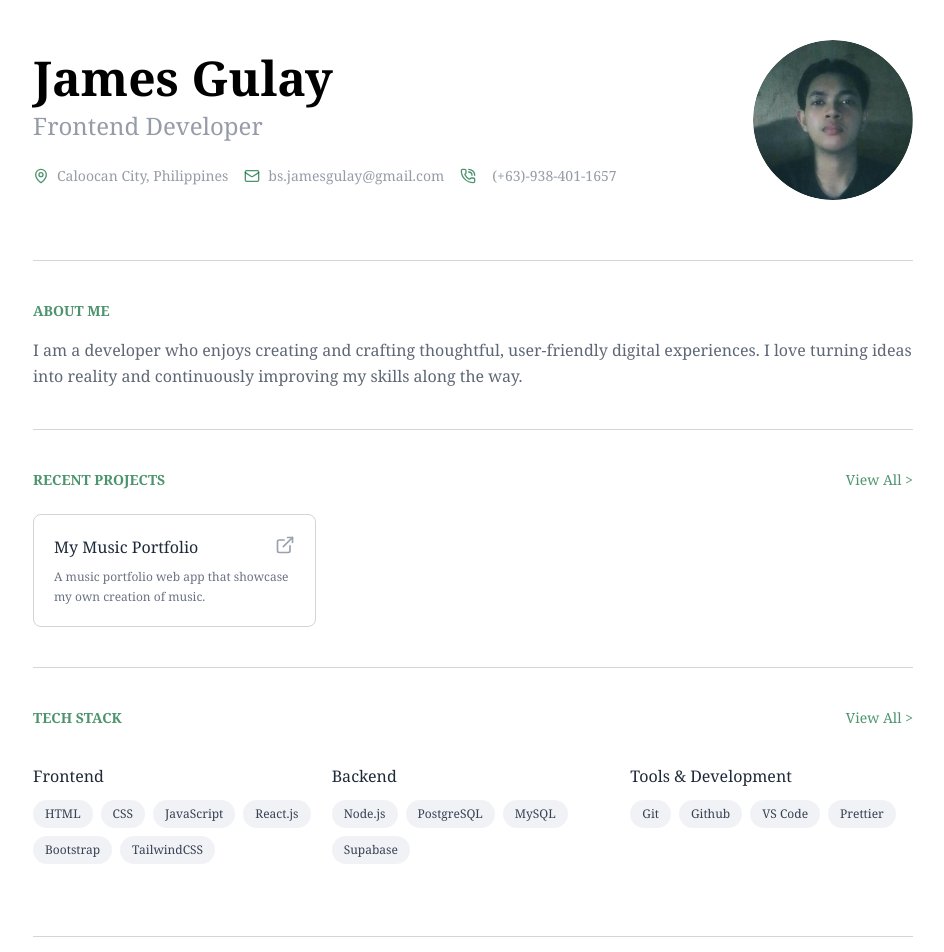
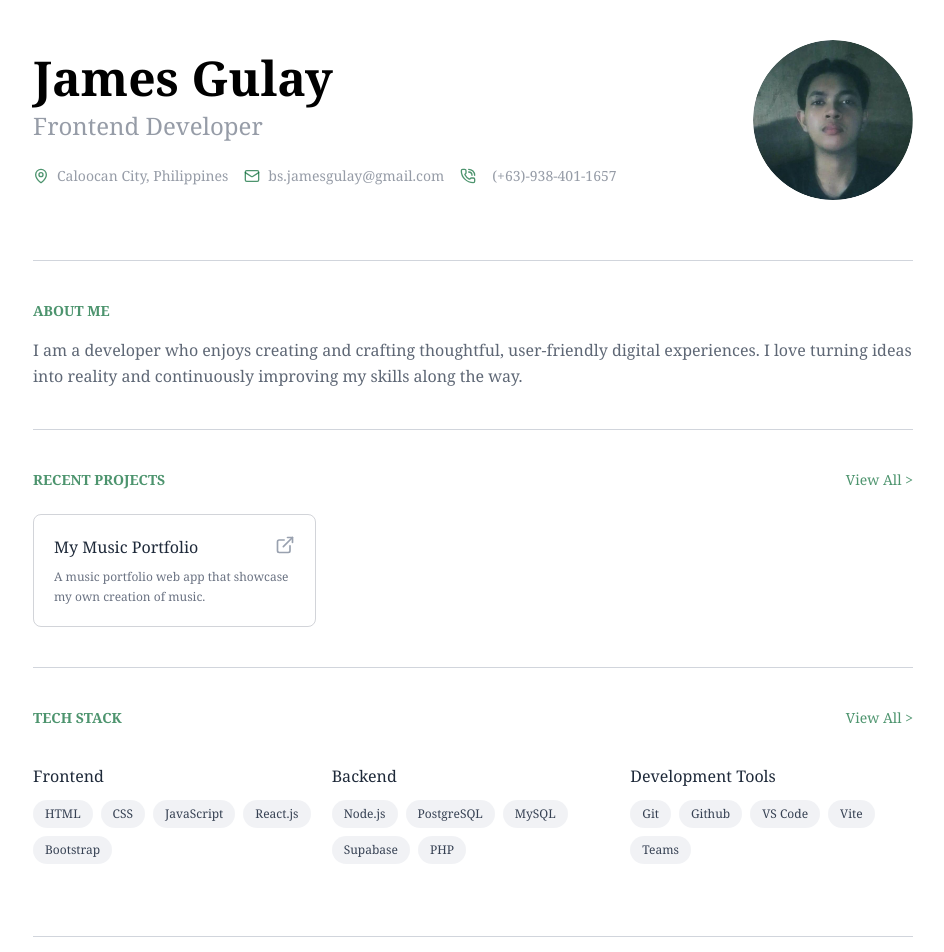
Before and after one commit to giacomoverdura/JGPortfolio, a React (Vite) app: page / in a window 1280 px wide. Shown: the top 952 px of the page, without its empty margins (167-1111 px from the left). Built offline with nearby package versions, Linux system fonts and the light colour scheme.

Commit message:
fix data

```diff
--- a/src/components/Stack.tsx
+++ b/src/components/Stack.tsx
@@ -1,19 +1,7 @@
+import { techStackData } from '../data/TechStackData';
+
 export default function Stack() {
-
- const techStackData = [
-    {
-      label : "Frontend",
-      items : ["HTML", "CSS", "JavaScript", "React.js", "Bootstrap", "TailwindCSS"]
-    },
-    {
-      label : "Backend",
-      items : ["Node.js", "PostgreSQL", "MySQL", "Supabase"]
-    },
-    {
-      label : "Tools & Development",
-      items : ["Git", "Github", "VS Code", "Prettier"]
-    }
- ];
+const displayedStacks = ["Frontend", "Backend", "Development Tools"];
 
   return (
     <section id="tech-stack" className="border-b border-gray-300 mb-10 pb-10">
@@ -25,11 +13,11 @@ export default function Stack() {
       </div>
 
       <div className="grid grid-cols-1 md:grid-cols-3 gap-6 md:gap-4">
-        {techStackData.map((stack, index) => (
+        {techStackData.filter(stack => displayedStacks.includes(stack.stackLabel)).map((stack, index) => (
           <div key={index} className="py-2 md:py-5">
-            <h1 className="font-medium text-gray-800">{stack.label}</h1>
+            <h1 className="font-medium text-gray-800">{stack.stackLabel}</h1>
             <div className="stack my-3 flex flex-wrap justify-start gap-2 text-xs">
-              {stack.items.map((tech, i) => (
+              {stack.stackItems.slice(0, 5).map((tech, i) => (
                 <span key={i} className="bg-gray-300/30 rounded-full text-gray-700 px-3 py-1.5"> {tech} </span>
               ))}
             </div>
--- /dev/null
+++ b/src/data/TechStackData.tsx
@@ -0,0 +1,22 @@
+export const techStackData = [
+    {
+      stackLabel : "Frontend",
+      stackItems : ["HTML", "CSS", "JavaScript", "React.js", "Bootstrap", "TailwindCSS", "Prettier"]
+    },
+    {
+      stackLabel : "Backend",
+      stackItems : ["Node.js", "PostgreSQL", "MySQL", "Supabase", "PHP", "Laravel"]
+    },
+    {
+      stackLabel : "Development Tools",
+      stackItems : ["Git", "Github", "VS Code", "Vite", "Teams"]
+    },
+    {
+      stackLabel : "Deployment / Hosting",
+      stackItems : ["Vercel"]
+    },
+    {
+      stackLabel : "APIs / External Services",
+      stackItems : ["Last.fm API"]
+    }
+  ]
--- a/src/pages/TechStack.tsx
+++ b/src/pages/TechStack.tsx
@@ -1,27 +1,7 @@
+import { techStackData } from '../data/TechStackData';
+
 export default function TechStack() {
 
-  const techStackData = [
-    {
-      stackLabel : "Frontend",
-      stackItems : ["HTML", "CSS", "JavaScript", "React.js", "Bootstrap", "TailwindCSS", "Prettier"]
-    },
-    {
-      stackLabel : "Backend",
-      stackItems : ["Node.js", "PostgreSQL", "MySQL", "Supabase", "PHP", "Laravel"]
-    },
-    {
-      stackLabel : "Development Tools",
-      stackItems : ["Git", "Github", "VS Code", "Vite", "Teams"]
-    },
-    {
-      stackLabel : "Deployment / Hosting",
-      stackItems : ["Vercel"]
-    },
-    {
-      stackLabel : "APIs / External Services",
-      stackItems : ["Last.fm API"]
-    }
-  ]
   return (
     <div className="max-w-[1200px] w-full mx-auto px-4 sm:px-6 md:px-12 lg:px-20 pt-8 md:pt-10 animate-fadeIn">
       <div className="mb-5 border-b border-gray-300 pb-4 flex items-center gap-3 sm:gap-5">
```
